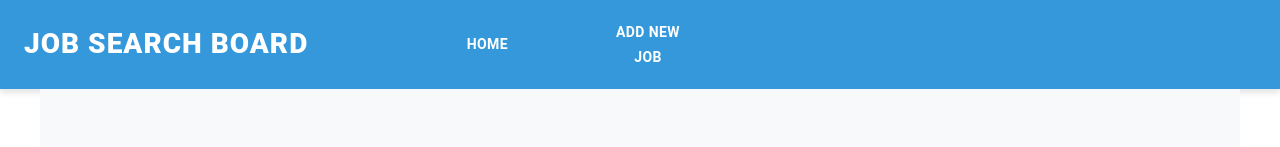
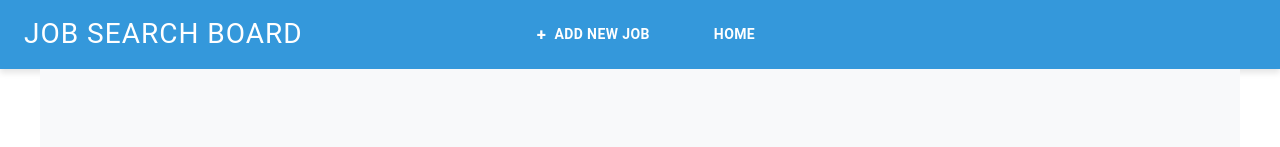
Before and after one commit to igordon215/JobSearchApp_Frontend, a React (Create React App) app: page / in a window 1280 px wide. Shown: the top 147 px of the page. Built offline with nearby package versions, Linux system fonts and the light colour scheme; no server answers.

Commit message:
small change to CSS in nav bar

```diff
--- a/package.json
+++ b/package.json
@@ -5,7 +5,7 @@
   "dependencies": {
     "@emotion/react": "^11.13.3",
     "@emotion/styled": "^11.13.0",
-    "@mui/material": "^5.14.5",
+    "@mui/material": "^5.16.7",
     "@testing-library/jest-dom": "^5.17.0",
     "@testing-library/react": "^13.4.0",
     "@testing-library/user-event": "^13.5.0",
--- a/src/App.tsx
+++ b/src/App.tsx
@@ -14,26 +14,29 @@ const App: React.FC = () => {
           <Toolbar>
             <Grid container alignItems="center">
               <Grid item xs={4}>
-                <Typography variant="h6" component="div" className="app-title">
+                <Typography variant="h6" component="div" className="app-title" style={{ fontWeight: 'normal' }}>
                   Job Search Board
                 </Typography>
               </Grid>
-              <Grid item xs={4}>
-                <Grid container alignItems="center">
-                  <Grid item xs={4}>
+              <Grid item xs={4} container justifyContent="center" alignItems="center" spacing={2}>
+                <Grid item>
+                  <Button
+                    component={Link}
+                    to="/new"
+                    color="inherit"
+                    startIcon={<span style={{ fontSize: '1.2em' }}>+</span>}
+                  >
+                    ADD NEW JOB
+                  </Button>
+                </Grid>
+                <Grid item>
                   <Button component={Link} to="/" color="inherit">
                     Home
                   </Button>
                 </Grid>
-                  <Grid item xs={4} style={{ textAlign: 'center' }}>
-                    <Button component={Link} to="/new" color="inherit">
-                      ADD NEW JOB
-                    </Button>
               </Grid>
               <Grid item xs={4}>
                 {/* Empty grid item for balance */}
-                  </Grid>
-                </Grid>
               </Grid>
             </Grid>
           </Toolbar>
```
Also changed, not shown: 1 other file (tests, documents, lock files or other folders). Lines whose indentation alone changed are shown as unchanged.
